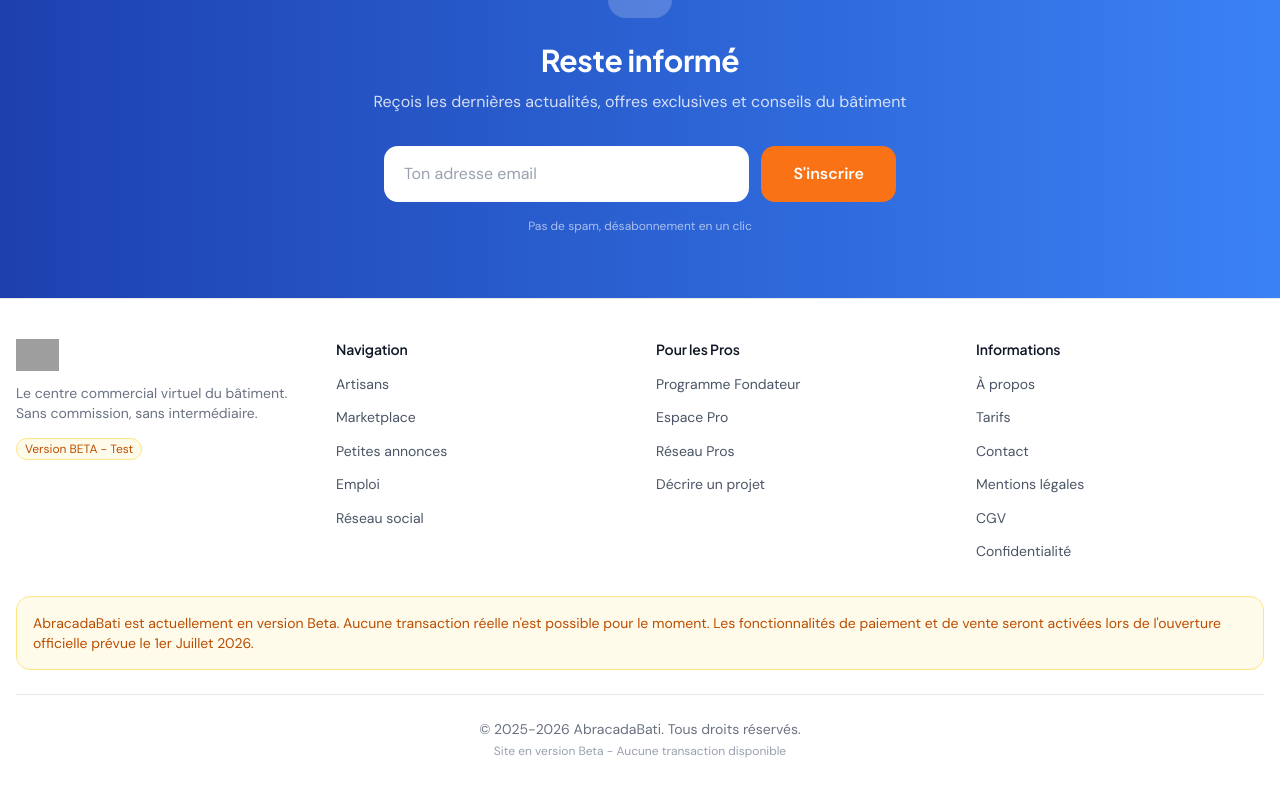
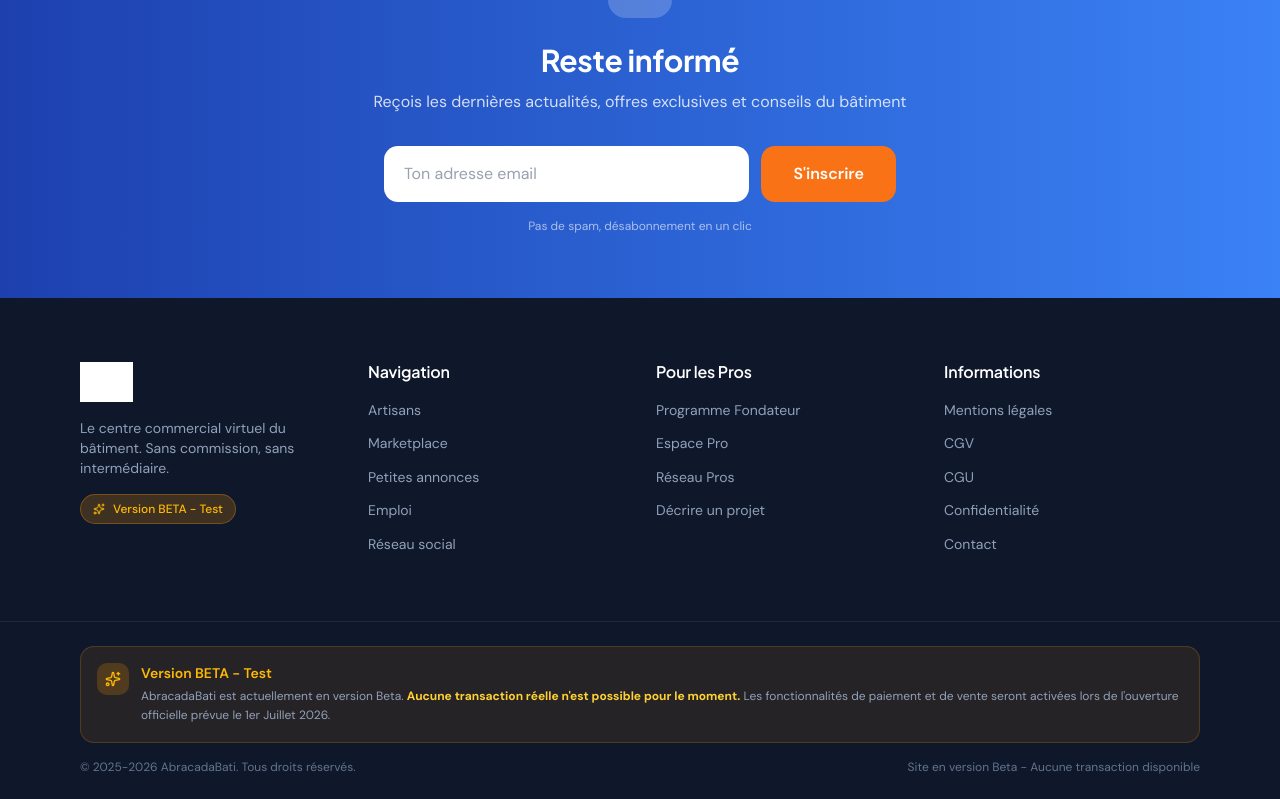
Before and after one commit to Fanomez4ntsoa/univers-frontend, a React (Vite) app: page / in a window 1280 px wide. Shown: the part 4081-4880 px from the top of the page. Built offline with nearby package versions, Linux system fonts and the light colour scheme; no server answers; grey boxes are pictures that could not be loaded.

Commit message:
[FIX]: MobileBottomNav — tabbar mobile fidèle à Emergent + padding corrigé

```diff
--- /dev/null
+++ b/src/features/public/components/layout/MobileBottomNav.tsx
@@ -0,0 +1,121 @@
+// MobileBottomNav.tsx — Fidèle à Emergent MobileBottomNav.jsx
+// 5 items : Univers / Actu / Publier (FAB) / Cinéma / Cockpit
+// Hide on scroll down, show on scroll up
+
+import { useState, useEffect } from 'react'
+import { useNavigate, useLocation } from 'react-router-dom'
+import { Globe, Flame, Plus, Film, LayoutGrid } from 'lucide-react'
+
+const NAV_ITEMS = [
+  { id: 'univers', label: 'Univers', icon: Globe, path: '/' },
+  { id: 'actu', label: 'Actu', icon: Flame, path: '/feed' },
+  { id: 'publier', label: 'Publier', icon: Plus, path: '/listings', isMain: true },
+  { id: 'cinema', label: 'Cinéma', icon: Film, path: '/feed' },
+  { id: 'cockpit', label: 'Cockpit', icon: LayoutGrid, path: '/prospects' },
+]
+
+export default function MobileBottomNav() {
+  const [visible, setVisible] = useState(true)
+  const navigate = useNavigate()
+  const location = useLocation()
+  const currentPath = '/' + (location.pathname.split('/')[1] || '')
+
+  useEffect(() => {
+    let lastY = window.scrollY
+    const handleScroll = () => {
+      const currentY = window.scrollY
+      setVisible(currentY < lastY || currentY < 10)
+      lastY = currentY
+    }
+    window.addEventListener('scroll', handleScroll, { passive: true })
+    return () => window.removeEventListener('scroll', handleScroll)
+  }, [])
+
+  return (
+    <nav
+      className="flex items-center justify-around md:hidden"
+      style={{
+        position: 'fixed',
+        bottom: 0,
+        left: 0,
+        right: 0,
+        zIndex: 9000,
+        height: '62px',
+        paddingBottom: 'env(safe-area-inset-bottom)',
+        paddingLeft: '8px',
+        paddingRight: '8px',
+        background: '#1E3A5F',
+        borderTop: '2px solid #F97316',
+        transform: visible ? 'translateY(0)' : 'translateY(100%)',
+        transition: '0.3s cubic-bezier(0.4, 0, 0.2, 1)',
+        willChange: 'transform',
+      }}
+    >
+      {NAV_ITEMS.map((item) => {
+        const isActive = currentPath === item.path
+        const Icon = item.icon
+
+        if (item.isMain) {
+          return (
+            <button
+              key={item.id}
+              onClick={() => navigate(item.path)}
+              style={{
+                width: '52px',
+                height: '52px',
+                borderRadius: '50%',
+                background: '#F97316',
+                border: '3px solid #1E3A5F',
+                marginTop: '-16px',
+                boxShadow: '0 0 14px rgba(249, 115, 22, 0.65), 0 0 28px rgba(249, 115, 22, 0.25)',
+                cursor: 'pointer',
+                display: 'flex',
+                alignItems: 'center',
+                justifyContent: 'center',
+                transition: 'all 0.2s ease',
+                flexShrink: 0,
+              }}
+            >
+              <Icon size={24} style={{ color: '#FFFFFF' }} />
+            </button>
+          )
+        }
+
+        return (
+          <button
+            key={item.id}
+            onClick={() => navigate(item.path)}
+            style={{
+              display: 'flex',
+              flexDirection: 'column',
+              alignItems: 'center',
+              justifyContent: 'center',
+              gap: '3px',
+              background: 'transparent',
+              border: 'none',
+              cursor: 'pointer',
+              padding: '4px 0',
+              minWidth: '48px',
+            }}
+          >
+            <Icon
+              size={22}
+              style={{ color: isActive ? '#F97316' : 'rgba(255,255,255,0.85)' }}
+            />
+            <span
+              style={{
+                fontSize: '10px',
+                fontFamily: "'DM Sans', sans-serif",
+                fontWeight: isActive ? 700 : 600,
+                letterSpacing: '0.01em',
+                color: isActive ? '#F97316' : 'rgba(255,255,255,0.85)',
+              }}
+            >
+              {item.label}
+            </span>
+          </button>
+        )
+      })}
+    </nav>
+  )
+}
--- a/src/features/public/components/layout/PublicFooter.tsx
+++ b/src/features/public/components/layout/PublicFooter.tsx
@@ -1,69 +1,99 @@
+// PublicFooter.tsx — Fidèle à Emergent HomePage.jsx lignes 1818-1910
+// Footer dark bg-slate-900 avec badge Beta + bottom bar
+
 import { Link } from 'react-router-dom'
+import { Sparkles } from 'lucide-react'
 
 const LOGO_URL = 'https://customer-assets.emergentagent.com/job_organize-smart/artifacts/4450nlnf_abracadabait_logo_transparent.png'
 
-const footerColumns = {
-  'Navigation': [
-    { label: 'Artisans', path: '/artisans' },
-    { label: 'Marketplace', path: '/produits' },
-    { label: 'Petites annonces', path: '/listings' },
-    { label: 'Emploi', path: '/jobs' },
-    { label: 'Réseau social', path: '/feed' },
-  ],
-  'Pour les Pros': [
-    { label: 'Programme Fondateur', path: '/register' },
-    { label: 'Espace Pro', path: '/login' },
-    { label: 'Réseau Pros', path: '/discover' },
-    { label: 'Décrire un projet', path: '/contact' },
-  ],
-  'Informations': [
-    { label: 'À propos', path: '/a-propos' },
-    { label: 'Tarifs', path: '/tarifs' },
-    { label: 'Contact', path: '/contact' },
-    { label: 'Mentions légales', path: '#' },
-    { label: 'CGV', path: '#' },
-    { label: 'Confidentialité', path: '#' },
-  ],
-}
-
 export default function PublicFooter() {
   return (
-    <footer className="bg-white border-t border-gray-200 mt-auto">
-      <div className="container mx-auto px-4 max-w-7xl py-10">
-        <div className="grid grid-cols-2 md:grid-cols-4 gap-8">
-          {/* Logo + description */}
-          <div>
-            <Link to="/" className="flex items-center gap-2 mb-3">
-              <img src={LOGO_URL} alt="AbracadaBati" className="h-8 w-auto" />
+    <footer className="bg-slate-900 text-white">
+      {/* Main Footer */}
+      <div className="max-w-6xl mx-auto px-4 py-10 sm:py-16">
+        <div className="grid grid-cols-2 sm:grid-cols-4 gap-8">
+          {/* Logo & Description */}
+          <div className="col-span-2 sm:col-span-1">
+            <Link to="/" className="flex items-center gap-2 mb-4">
+              <img
+                src={LOGO_URL}
+                alt="AbracadaBati"
+                className="h-10 w-auto brightness-0 invert"
+              />
             </Link>
-            <p className="text-sm text-gray-500 mb-3">Le centre commercial virtuel du bâtiment. Sans commission, sans intermédiaire.</p>
-            <span className="inline-block text-xs bg-amber-50 text-amber-700 border border-amber-200 px-2 py-0.5 rounded-full">Version BETA - Test</span>
+            <p className="text-slate-400 text-sm mb-4">
+              Le centre commercial virtuel du bâtiment. Sans commission, sans intermédiaire.
+            </p>
+            <span className="inline-flex items-center gap-2 px-3 py-1.5 bg-amber-500/20 border border-amber-500/30 rounded-full text-amber-400 text-xs font-medium">
+              <Sparkles size={12} />
+              Version BETA - Test
+            </span>
           </div>
 
-          {/* Columns */}
-          {Object.entries(footerColumns).map(([title, links]) => (
-            <div key={title}>
-              <h4 className="font-semibold text-gray-900 text-sm mb-3">{title}</h4>
+          {/* Navigation */}
+          <div>
+            <h4 className="font-semibold text-white mb-4">Navigation</h4>
             <ul className="space-y-2">
-                {links.map((link) => (
-                  <li key={link.label}>
-                    <Link to={link.path} className="text-sm text-gray-600 hover:text-[#1E40AF] transition-colors">{link.label}</Link>
-                  </li>
-                ))}
+              <li><Link to="/discover" className="text-slate-400 hover:text-white text-sm transition-colors">Artisans</Link></li>
+              <li><Link to="/shops" className="text-slate-400 hover:text-white text-sm transition-colors">Marketplace</Link></li>
+              <li><Link to="/listings" className="text-slate-400 hover:text-white text-sm transition-colors">Petites annonces</Link></li>
+              <li><Link to="/jobs" className="text-slate-400 hover:text-white text-sm transition-colors">Emploi</Link></li>
+              <li><Link to="/feed" className="text-slate-400 hover:text-white text-sm transition-colors">Réseau social</Link></li>
             </ul>
           </div>
-          ))}
+
+          {/* Pour les Pros */}
+          <div>
+            <h4 className="font-semibold text-white mb-4">Pour les Pros</h4>
+            <ul className="space-y-2">
+              <li><Link to="/register" className="text-slate-400 hover:text-white text-sm transition-colors">Programme Fondateur</Link></li>
+              <li><Link to="/login" className="text-slate-400 hover:text-white text-sm transition-colors">Espace Pro</Link></li>
+              <li><Link to="/discover" className="text-slate-400 hover:text-white text-sm transition-colors">Réseau Pros</Link></li>
+              <li><Link to="/contact" className="text-slate-400 hover:text-white text-sm transition-colors">Décrire un projet</Link></li>
+            </ul>
           </div>
 
-        {/* Beta warning */}
-        <div className="mt-8 p-4 bg-amber-50 border border-amber-200 rounded-xl text-sm text-amber-700">
-          AbracadaBati est actuellement en version Beta. Aucune transaction réelle n'est possible pour le moment. Les fonctionnalités de paiement et de vente seront activées lors de l'ouverture officielle prévue le 1er Juillet 2026.
+          {/* Informations */}
+          <div>
+            <h4 className="font-semibold text-white mb-4">Informations</h4>
+            <ul className="space-y-2">
+              <li><Link to="/mentions-legales" className="text-slate-400 hover:text-white text-sm transition-colors">Mentions légales</Link></li>
+              <li><Link to="/cgv" className="text-slate-400 hover:text-white text-sm transition-colors">CGV</Link></li>
+              <li><Link to="/cgu" className="text-slate-400 hover:text-white text-sm transition-colors">CGU</Link></li>
+              <li><Link to="/confidentialite" className="text-slate-400 hover:text-white text-sm transition-colors">Confidentialité</Link></li>
+              <li><Link to="/contact" className="text-slate-400 hover:text-white text-sm transition-colors">Contact</Link></li>
+            </ul>
+          </div>
+        </div>
+      </div>
+
+      {/* Bottom Bar - Avertissement Beta */}
+      <div className="border-t border-slate-800">
+        <div className="max-w-6xl mx-auto px-4 py-4 sm:py-6">
+          {/* Avertissement Beta */}
+          <div className="bg-amber-500/10 border border-amber-500/20 rounded-xl p-4 mb-4">
+            <div className="flex items-start gap-3">
+              <div className="w-8 h-8 rounded-lg bg-amber-500/20 flex items-center justify-center flex-shrink-0">
+                <Sparkles size={16} className="text-amber-400" />
+              </div>
+              <div>
+                <p className="text-amber-400 font-semibold text-sm mb-1">Version BETA - Test</p>
+                <p className="text-slate-400 text-xs leading-relaxed">
+                  AbracadaBati est actuellement en version Beta. <strong className="text-amber-300">Aucune transaction réelle n'est possible pour le moment.</strong> Les fonctionnalités de paiement et de vente seront activées lors de l'ouverture officielle prévue le 1er Juillet 2026.
+                </p>
+              </div>
+            </div>
           </div>
 
           {/* Copyright */}
-        <div className="mt-6 pt-6 border-t border-gray-200 text-center">
-          <p className="text-sm text-gray-500">© 2025-2026 AbracadaBati. Tous droits réservés.</p>
-          <p className="text-xs text-gray-400 mt-1">Site en version Beta - Aucune transaction disponible</p>
+          <div className="flex flex-col sm:flex-row items-center justify-between gap-4 text-center sm:text-left">
+            <p className="text-slate-500 text-xs">
+              © 2025-2026 AbracadaBati. Tous droits réservés.
+            </p>
+            <p className="text-slate-500 text-xs">
+              Site en version Beta - Aucune transaction disponible
+            </p>
+          </div>
         </div>
       </div>
     </footer>
--- a/src/features/public/components/layout/PublicLayout.tsx
+++ b/src/features/public/components/layout/PublicLayout.tsx
@@ -1,15 +1,17 @@
 import { Outlet } from 'react-router-dom'
 import PublicHeader from './PublicHeader'
 import PublicFooter from './PublicFooter'
+import MobileBottomNav from './MobileBottomNav'
 
 export default function PublicLayout() {
   return (
     <div className="min-h-screen bg-[#F8FAFC] flex flex-col">
       <PublicHeader />
-      <main className="flex-1">
+      <main className="flex-1 pb-[86px] md:pb-0">
         <Outlet />
       </main>
       <PublicFooter />
+      <MobileBottomNav />
     </div>
   )
 }
--- a/src/index.css
+++ b/src/index.css
@@ -48,6 +48,8 @@
   @media (min-width: 1024px) {
     p { font-size: 16px; line-height: 1.7; }
   }
+
+
 }
 
 /* ═══════════════════════════════════════════════════════════════════
```
Lines whose indentation alone changed are shown as unchanged.
